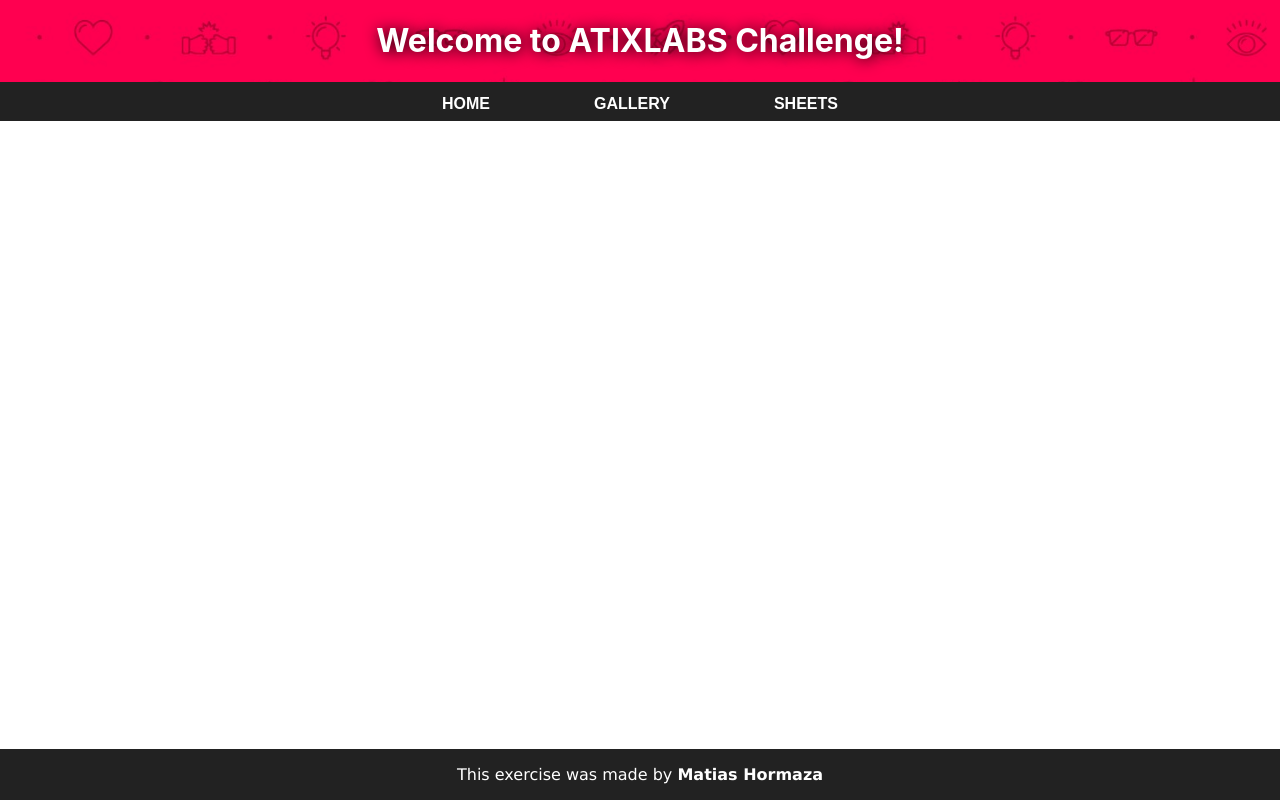
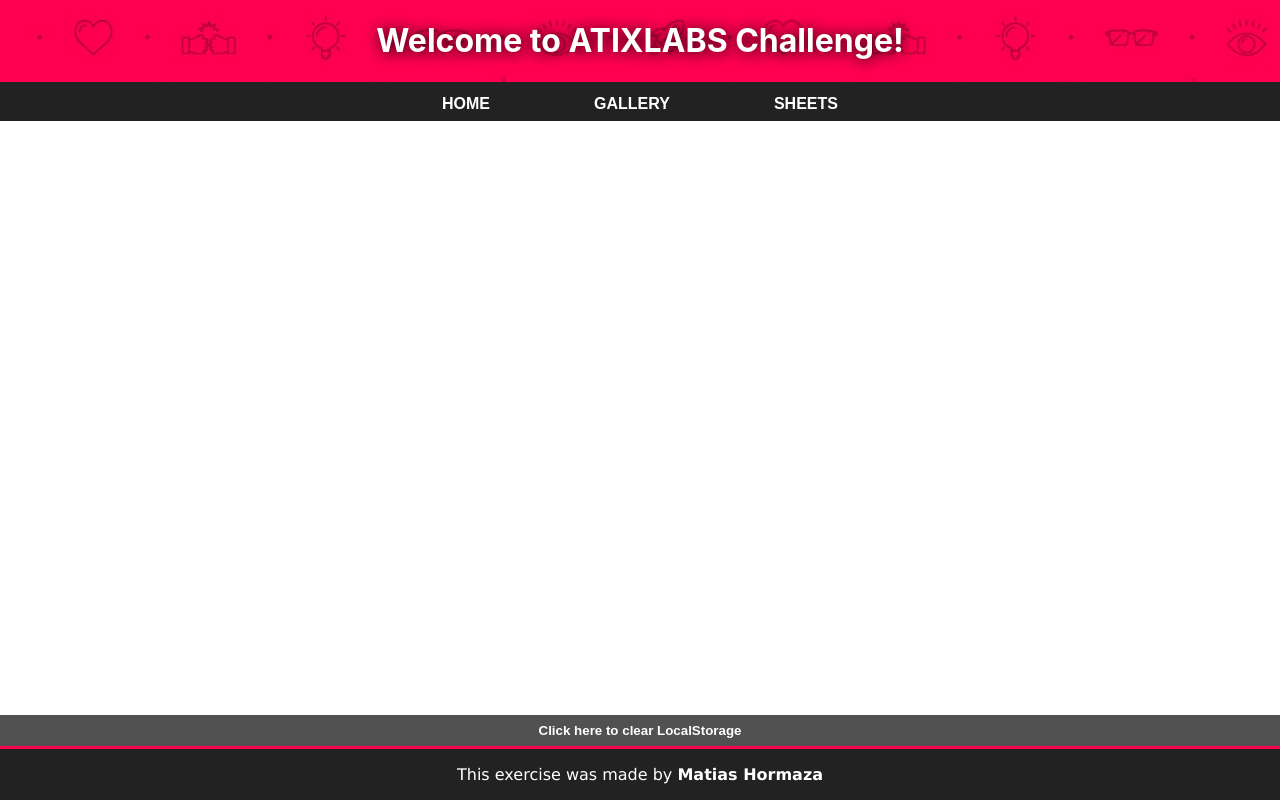
Before and after one commit to hormaza/atixlab-challenge, a React (Create React App) app: page / in a window 1280 px wide. Built offline with nearby package versions, Linux system fonts and the light colour scheme; the HTML template or start-up script is replaced by a standard one.

Commit message:
Add clear button

```diff
--- a/src/App.js
+++ b/src/App.js
@@ -1,12 +1,19 @@
 import "./App.css";
 
-import { NavLink, Route, Routes } from "react-router-dom";
+import { NavLink, Route, Routes, useNavigate } from "react-router-dom";
 
 import Gallery from "./components/Gallery";
 import Home from "./components/Home";
 import Sheets from "./components/Sheets";
 
 function App() {
+  const navigate = useNavigate();
+
+  function removeFiles() {
+    localStorage.clear();
+    alert("LocalStorage cleared.");
+    navigate("/home");
+  }
   return (
     <>
       <div className="App">
@@ -28,6 +35,9 @@ function App() {
               <Route exact path="/sheets" element={<Sheets />} />
             </Routes>
           </div>
+          <button className="clearButton" onClick={removeFiles}>
+            Click here to clear LocalStorage
+          </button>
         </main>
         <footer>
           <p>
```
